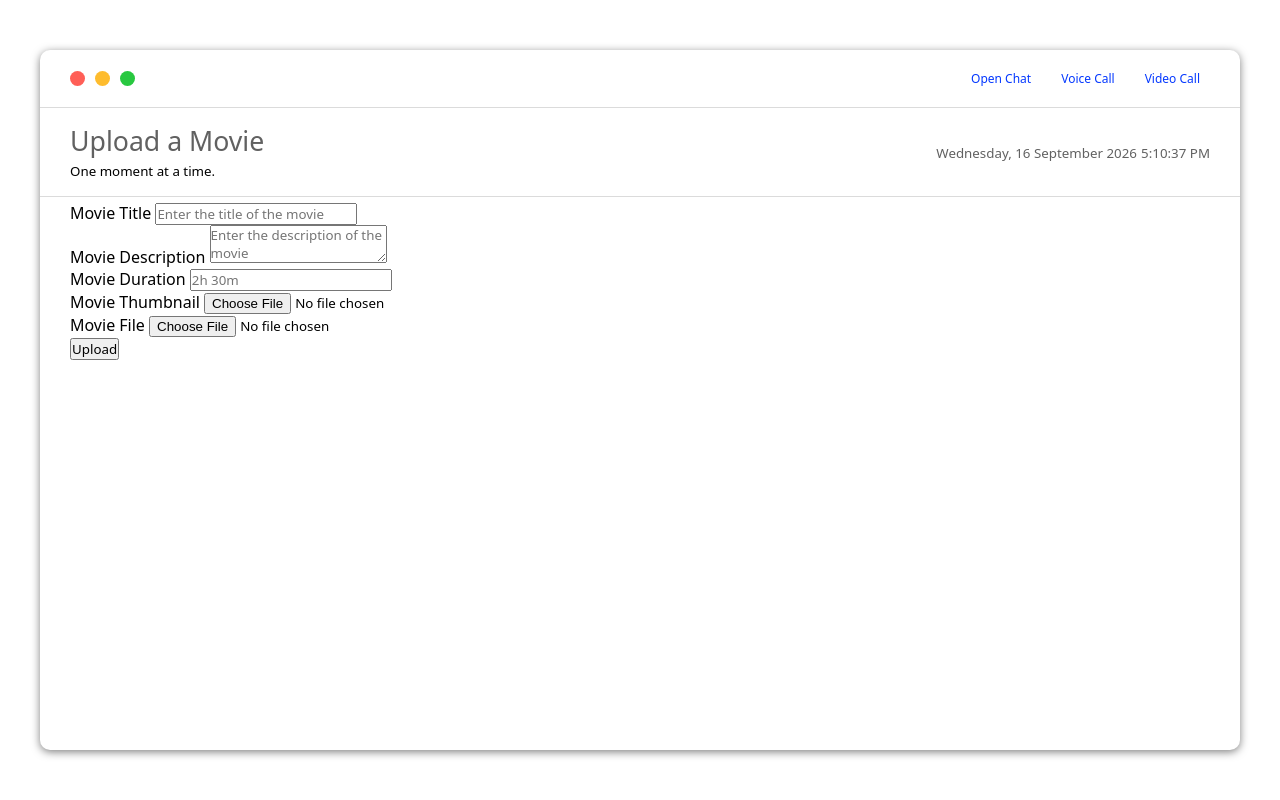
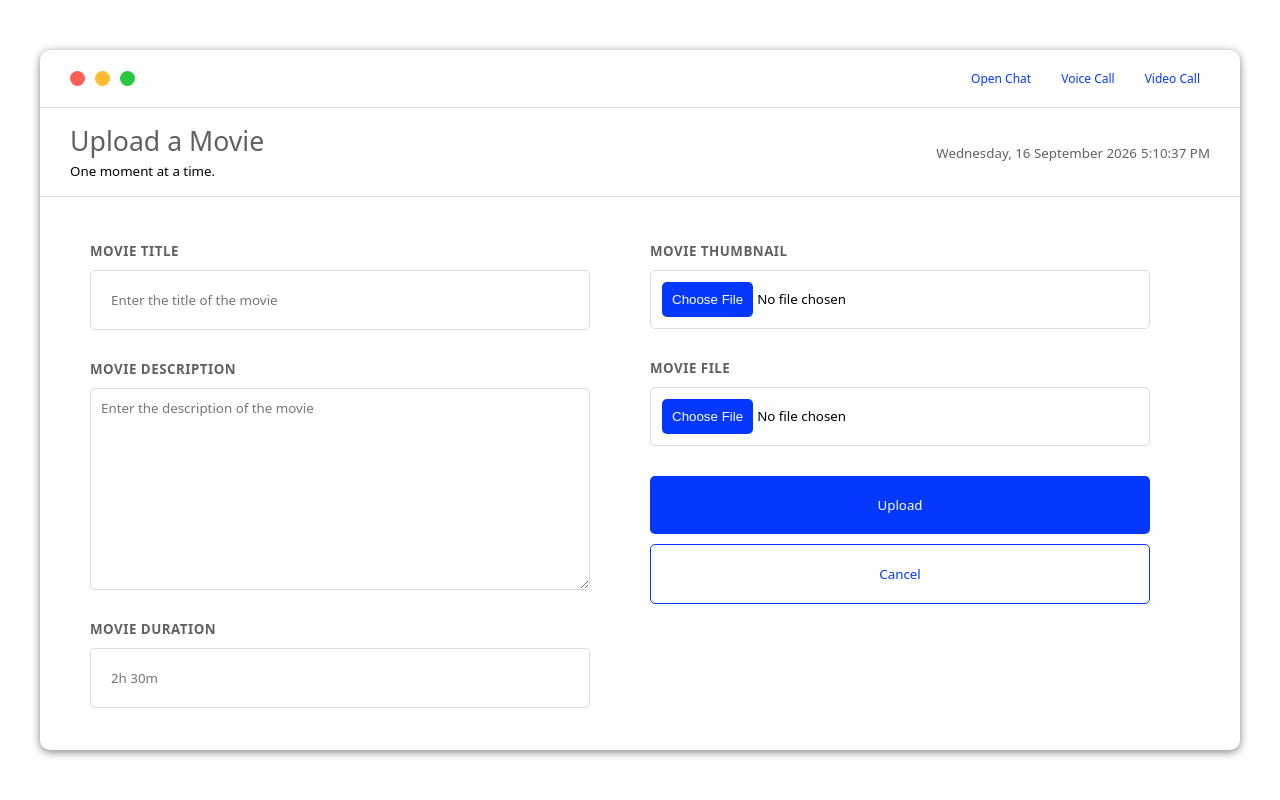
Before and after one commit to oriah-studios-TSF/the.room, a Flask app: page /upload in a window 1280 px wide. Run offline with Flask 3, Linux system fonts and the light colour scheme; some libraries are stand-ins or nearby versions.

Commit message:
Enhance upload form layout with grid structure and improved styling for better user experience

```diff
--- a/static/css/style.css
+++ b/static/css/style.css
@@ -31,9 +31,96 @@ body {
     z-index: 1000;
 }
 
+form {
+    display: grid;
+    grid-template-columns: 1fr 1fr;
+    gap: 20px;
+    padding: 20px;
+}
+
+form div {
+    margin-top: 10px;
+    margin-bottom: 10px;
+    display: flex;
+    flex-direction: column;
+    width: 500px;
+    gap: 10px;
+}
+
+form label {
+    font-size: 10pt;
+    text-transform: uppercase;
+    letter-spacing: 0.5px;
+    font-weight: 600;
+    color: rgb(97, 97, 97);
+}
+
+form input[type="text"] {
+    border: 1px solid rgb(219, 219, 219);
+    border-radius: 5px;
+    padding: 20px;
+    font-size: 10pt;
+    color: black;
+}
+
+form input[type="file"] {
+    border: 1px solid rgb(219, 219, 219);
+    border-radius: 5px;
+    padding: 11px;
+    font-size: 10pt;
+    color: black;
+}
+
+.uploadBtn {
+    background-color: rgb(4, 56, 255);
+    padding: 20px;
+    border-radius: 5px;
+    border: none;
+    color: white;
+    cursor: pointer;
+    transition: 0.5s;
+}
+
+.cancelBtn {
+    background: none;
+    padding: 20px;
+    border-radius: 5px;
+    border: 1px solid rgb(4, 56, 255);
+    color: rgb(4, 56, 255);
+    cursor: pointer;
+    transition: 0.5s;
+}
+
+.uploadBtn:hover {
+    background-color: rgb(41, 84, 255);
+    color: white;
+}
+
+.cancelBtn:hover {
+    background-color: rgb(4, 56, 255);
+    color: white;
+}
+
+form input[type="file"]::file-selector-button {
+    background-color: rgb(4, 56, 255);
+    padding: 10px;
+    border-radius: 5px;
+    border: none;
+    color: white;
+    cursor: pointer;
+}
+
+form textarea {
+    border: 1px solid rgb(219, 219, 219);
+    border-radius: 5px;
+    padding: 10px;
+    font-size: 10pt;
+    color: black;
+}
+
 video {
     width: 100%;
-    height: 500px;
+    height: 520px;
     object-fit: cover;
     margin-top: 20px;
     border-radius: 10px;
--- a/templates/upload.html
+++ b/templates/upload.html
@@ -62,6 +62,7 @@
             <div class="movies-content">
                 <form action="{{ url_for('upload') }}" method="POST" enctype="multipart/form-data">
 
+                    <div class="left-col">
                         <div>
                             <label for="title">Movie Title</label>
                             <input type="text" id="title" name="title" placeholder="Enter the title of the movie" required>
@@ -69,7 +70,7 @@
 
                         <div>
                             <label for="description">Movie Description</label>
-                        <textarea id="description" name="description" placeholder="Enter the description of the movie" required></textarea>
+                            <textarea rows="10" id="description" name="description" placeholder="Enter the description of the movie" required></textarea>
                         </div>
 
                         <div>
@@ -77,6 +78,8 @@
                             <input type="text" id="duration" name="duration" placeholder="2h 30m" required>
                         </div>
 
+                    </div>
+                    <div class="right-col">
                         <div>
                             <label for="thumbnail">Movie Thumbnail</label>
                             <input type="file" id="thumbnail" name="thumbnail" accept="image/*">
@@ -87,7 +90,11 @@
                             <input type="file" id="movie_file" name="movie_file" accept="video/*">
                         </div>
 
+                        <div class="buttons">
                             <button type="submit" class="uploadBtn"><i class="fas fa-upload"></i> Upload</button>
+                            <button type="button" onclick="window.location.href='{{ url_for('index') }}'" class="cancelBtn"><i class="fas fa-ban"></i> Cancel</button>
+                        </div>
+                    </div>
                 </form>
             </div>
         </div>
```
Lines whose indentation alone changed are shown as unchanged.
